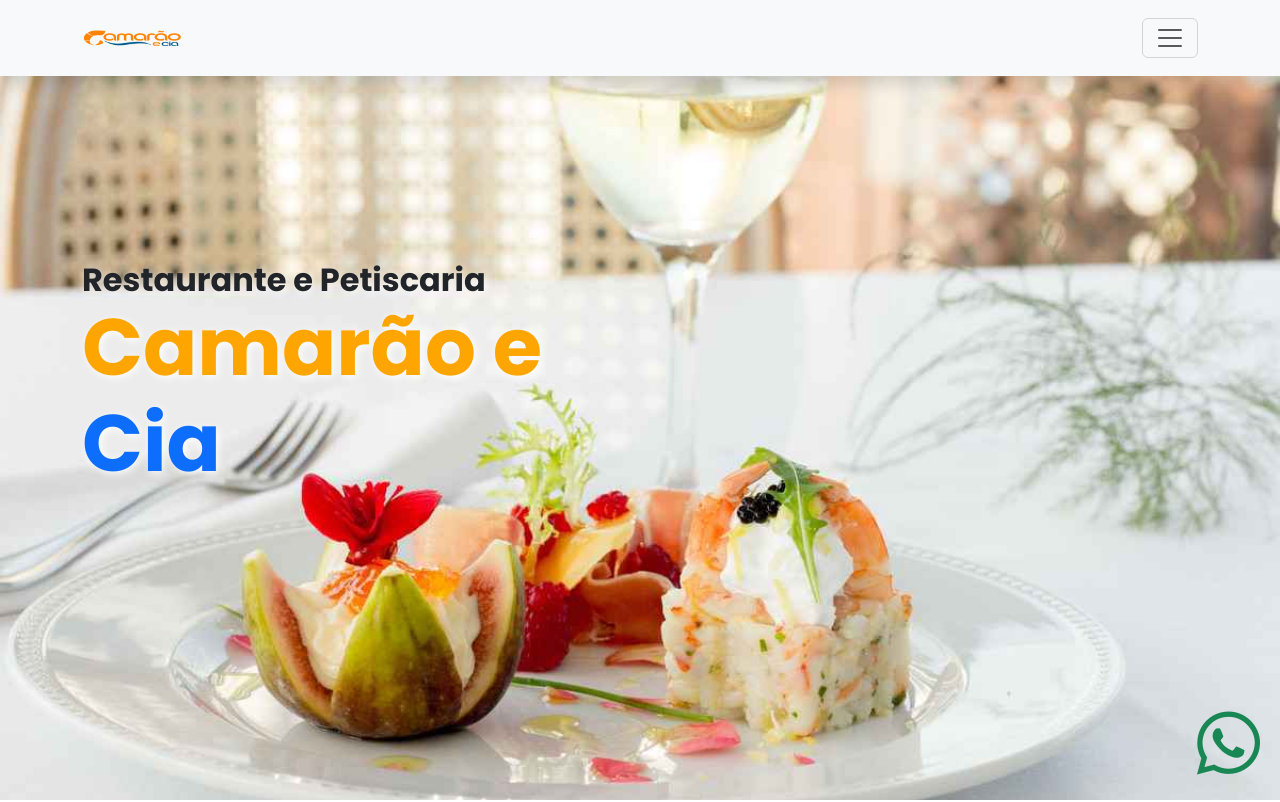
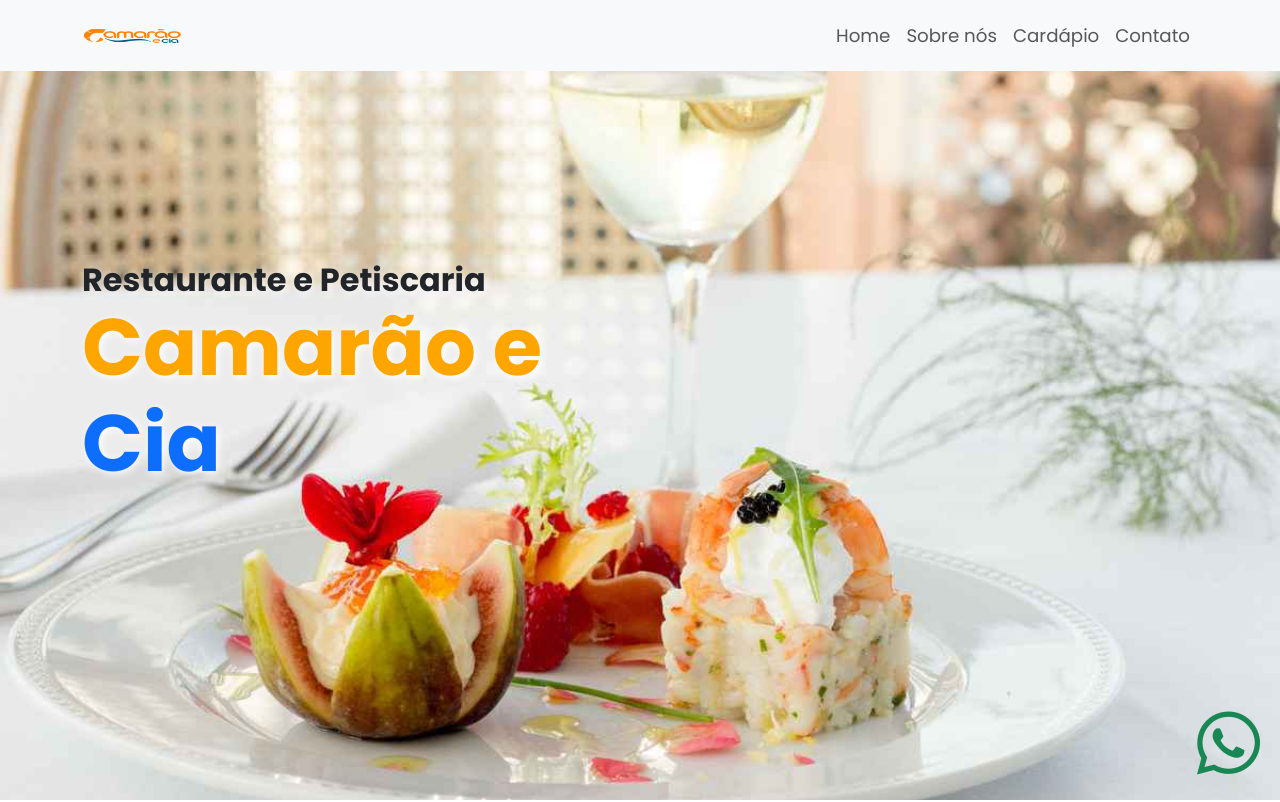
Before and after one commit to marivanenoronha/Restaurante-Website, a React (Create React App) app: page / in a window 1280 px wide. Shown: the top 802 px of the page. Built offline with nearby package versions, Linux system fonts and the light colour scheme; the HTML template or start-up script is replaced by a standard one.

Commit message:
feat: change pages

```diff
--- a/package.json
+++ b/package.json
@@ -3,6 +3,9 @@
   "version": "0.1.0",
   "private": true,
   "dependencies": {
+    "@fortawesome/fontawesome-svg-core": "^6.6.0",
+    "@fortawesome/free-solid-svg-icons": "^6.6.0",
+    "@fortawesome/react-fontawesome": "^0.2.2",
     "@testing-library/jest-dom": "^5.17.0",
     "@testing-library/react": "^13.4.0",
     "@testing-library/user-event": "^13.5.0",
--- a/src/App.css
+++ b/src/App.css
@@ -1,38 +1,5 @@
-.App {
-  text-align: center;
+
+
+.navbar .nav-link {
+  font-size: 1.14rem;
 }
-
-.App-logo {
-  height: 40vmin;
-  pointer-events: none;
-}
-
-@media (prefers-reduced-motion: no-preference) {
-  .App-logo {
-    animation: App-logo-spin infinite 20s linear;
-  }
-}
-
-.App-header {
-  background-color: #282c34;
-  min-height: 100vh;
-  display: flex;
-  flex-direction: column;
-  align-items: center;
-  justify-content: center;
-  font-size: calc(10px + 2vmin);
-  color: white;
-}
-
-.App-link {
-  color: #61dafb;
-}
-
-@keyframes App-logo-spin {
-  from {
-    transform: rotate(0deg);
-  }
-  to {
-    transform: rotate(360deg);
-  }
-}
--- a/src/App.js
+++ b/src/App.js
@@ -2,6 +2,9 @@
 import './App.css';
 import { BrowserRouter, Routes, Route } from "react-router-dom";
 import Container from 'react-bootstrap/Container';
+import { useState } from 'react';
+import { FontAwesomeIcon } from '@fortawesome/react-fontawesome';
+import { faBars, faTimes } from '@fortawesome/free-solid-svg-icons';
 import Nav from "react-bootstrap/Nav";
 import Navbar from "react-bootstrap/Navbar";
 import Home from "./pages/home";
@@ -11,24 +14,44 @@ import Contact from "./pages/contact";
 import Logo from "./fotos/img/logo-restaurante.png";
 
 function App() {
+
+  const [isExpanded, setIsExpanded] = useState(false);
+
   return (
     <div >
-      <Navbar expand="1g" className='fixed-top bg-body-tertiary shadow'>
+      <Navbar
+      expand="lg"
+      className="fixed-top bg-body-tertiary"
+      expanded={isExpanded}
+      onToggle={() => setIsExpanded(!isExpanded)}
+    >
       <Container>
-          <Navbar.Brand className="navbar-brand  fw-semibold">
-            <a href="/"><img src={ Logo } width="100" height="50" className="d-inline-block align-top"  alt="Logo do Restaurante" /></a>
+        <Navbar.Brand className="navbar-brand fw-semibold">
+          <a href="/">
+            <img
+              src={Logo}
+              width="100px"
+              height="45px"
+              className="d-inline-block align-top"
+              alt="Logo do Restaurante"
+            />
+          </a>
         </Navbar.Brand>
-          <Navbar.Toggle aria-controls='basic-navbar-nav' />
-          <Navbar.Collapse id='basic-navbar-nav'>
-            <Nav className='me-auto justify-content-end w-100'>
-              <Nav.Link href='/' className='active text-upercase'>Home</Nav.Link>
-              <Nav.Link href='/about' className='text-upercase'>Sobre nós</Nav.Link>
-              <Nav.Link href='/menu' className='text-upercase'>Cardápio</Nav.Link>
-              <Nav.Link href='/contact' className='text-upercase'>Contato</Nav.Link>
+        <Navbar.Toggle aria-controls="basic-navbar-nav"  className="toggle-btn" onClick={() => setIsExpanded(!isExpanded)}>
+          <FontAwesomeIcon icon={isExpanded ? faTimes : faBars} />
+        </Navbar.Toggle>
+
+        <Navbar.Collapse id="basic-navbar-nav">
+          <Nav className="ms-auto d-lg-flex align-items-center justify-content-end w-100">
+            <Nav.Link href="/">Home</Nav.Link>
+            <Nav.Link href="/about">Sobre nós</Nav.Link>
+            <Nav.Link href="/menu">Cardápio</Nav.Link>
+            <Nav.Link href="/contact">Contato</Nav.Link>
           </Nav>
         </Navbar.Collapse>
       </Container>
     </Navbar>
+
 
       <BrowserRouter>
         <Routes>
--- a/src/components/ContactInfo.jsx
+++ b/src/components/ContactInfo.jsx
@@ -2,43 +2,57 @@ import React from "react";
 
 export function ContactInfo() {
     return (
-        <div className="d-flex flex-column align-items-center">
-            <h2 className=" mb-3 text-uppercase fw-bold text-dark">Onde nos encontrar</h2>
-            <p className="mb-5 text-dark"><i className="fas fa-map-marker-alt me-2"></i> Rua Amaro José Pereira, Ararngua SC<br></br>
-                <i className="fas fa-envelope me-2"></i> noronhamarivane4@gmail.com<br></br>
-                <i className="fab fa-whatsapp me-2"></i> 48 991740401
-                <div className="contact-icons mt-4 d-flex justify-content-around w-70">
-                    <a href="https://www.facebook.com" target="_blank" rel="noreferrer">
-                        <i className="fab fa-facebook-f text-dark fa-2x"></i>
-                    </a>
-                    <a href="https://www.instagram.com" target="_blank" rel="noreferrer">
+        <div className="text-light  py-5 shadow">
+        <div className="row">
+            <div className="col-12  col-lg-6 mb-4 mb-lg-0 d-flex flex-column align-items-center">
+                <h3 className="mb-3  fw-bold text-dark">Onde nos encontrar</h3>
+                <p className="mb-4 text-dark text-center">
+                    <div className="d-flex align-items-center">
+                        <i className="fas fa-map-marker-alt me-2"></i>
+                        Rua Caxias, 15, Morro do Conventos, SC
+                    </div>
+                    <div className="d-flex align-items-center mt-2">
+                        <i className="fas fa-envelope me-2"></i>
+                        restaurantewebsite@gmail.com
+                    </div>
+                    <div className="d-flex align-items-center mt-2">
+                        <i className="fab fa-whatsapp me-2"></i>
+                        48 99165-5586
+                    </div>
+                </p>
+
+                <div className="contact-icons mt-3 d-flex justify-content-around w-50">
+                    <a href="https://www.instagram.com/mundodocamarao/" target="_blank" rel="noreferrer">
                         <i className="fab fa-instagram text-dark fa-2x"></i>
                     </a>
-                    <a href="https://wa.me/5548991740401" target="_blank" rel="noreferrer">
+                    <a href="https://wa.me/5548991606536" target="_blank" rel="noreferrer">
                         <i className="fab fa-whatsapp text-dark fa-2x"></i>
                     </a>
-                    <a href="mailto:notonhamarivane4@gmail.com">
+                    <a href="mailto:mundodocamarao1@gmail.com">
                         <i className="fas fa-envelope text-dark fa-2x"></i>
                     </a>
                 </div>
-            </p>
-            <div className="operating-hours ">
-                <h3 className="mb-3 text-dark fw-bold">Horário de Funcionamento</h3>
-                <div className="hours">
-                    <p className="day text-dark mb-2">
+            </div>
+
+            <div className="col-12 col-lg-6 d-flex flex-column align-items-center">
+                <h3 className="mb-3  text-dark fw-bold">Horário de Funcionamento</h3>
+                <p className="mb-4 text-dark text-center">
+                    <div className="d-flex align-items-center">
                         <i className="fas fa-calendar-day me-2 text-dark"></i>
                         Quarta - Domingo
-                    </p>
-                    <p className="time text-dark">
+                    </div>
+                    <div className="d-flex align-items-center mt-2">
                         <i className="fas fa-utensils me-2 text-dark"></i>
-                        Almoço: <span className="fw-bold">11:00 - 15:00</span>
-                    </p>
-                    <p className="time text-dark">
+                        Almoço: <span className="fw-bold">11:30 - 15:00</span>
+                    </div>
+                    <div className="d-flex align-items-center mt-2">
                         <i className="fas fa-moon me-2 text-dark"></i>
                         Janta: <span className="fw-bold">19:00 - 23:00</span>
-                    </p>
-                </div>
+                    </div>
+                </p>
             </div>
-        </div >
+        </div>
+    </div>
+
     )
 }
--- a/src/pages/contact.jsx
+++ b/src/pages/contact.jsx
@@ -2,9 +2,7 @@ import React from "react";
 import "./Contact.css";
 import { useState, useEffect } from 'react';
 import { ContactInfo } from "../components/ContactInfo";
-
 import { Reviews } from "../components/Reviews";
-import contactImage from "../fotos/img/contact-img.jpg";
 
 
 function Contact() {
@@ -30,12 +28,6 @@ function Contact() {
 
             <div className="  container my-5">
                 <div className="row">
-                    <div className=" col-lg-6 d-flex flex-column align-items-center justify-content-center mb-5 mb-lg-o">
-                        <ContactInfo />
-                    </div>
-                    <div className="col-lg-6 d-flex justify-content-center">
-                            <img src={contactImage} className="img-fluid w-52" alt="" />
-                        </div>
 
                     <div className="container my-5">
                         <div className="row">
@@ -55,9 +47,10 @@ function Contact() {
                     </div>
                 </div>
             </div>
-            <div className=" text-light bg-dark py-5">
+            <div className=" text-dark py-5">
                 <Reviews />
             </div>
+            <ContactInfo />
             <div className="whatsapp-container position-fixed d-flex align-items-center">
                     {showWelcomeMessage && (
                         <span className="text-light bg-success p-2 rounded">Faça sua reserva</span>
--- a/src/pages/home.jsx
+++ b/src/pages/home.jsx
@@ -6,7 +6,7 @@ import { MenuBtn } from "../components/menu.Btn";
 import AboutImg from "../fotos/img/about-chef2.jpg";
 import { ImageGallery } from "../components/imageGalery";
 import { ContactInfo } from "../components/ContactInfo";
-import contactImage from "../fotos/img/contact-img.jpg";
+import { Reviews } from "../components/Reviews";
 
 
 function Home() {
@@ -107,18 +107,8 @@ function Home() {
                 </div>
             </div>
             <ImageGallery />
-            <div className="text-light py-5 shadow">
-                <div className="container">
-                    <div className="row">
-                        <div className="col-lg-6 d-flex flex-column align-items-center justify-content-center mb-5 mb-lg-o">
-                            <ContactInfo />
-                        </div>
-
-                        <div className="col-lg-6 d-flex justify-content-center">
-                            <img src={contactImage} className="img-fluid w-52" alt="" />
-                        </div>
-                    </div>
-                </div>
+            <div className=" text-dark py-5">
+                <Reviews />
             </div>
             <div className="container my-5">
                 <div className="row">
@@ -149,6 +139,7 @@ function Home() {
                     <i className="fab fa-whatsapp fa-3x text-success"></i>
                 </a>
             </div>
+            <ContactInfo />
 
         </div>
     )
```
Also changed, not shown: public/index.html (+1 -21 lines), 1 other file (tests, documents, lock files or other folders). Lines whose indentation alone changed are shown as unchanged.
